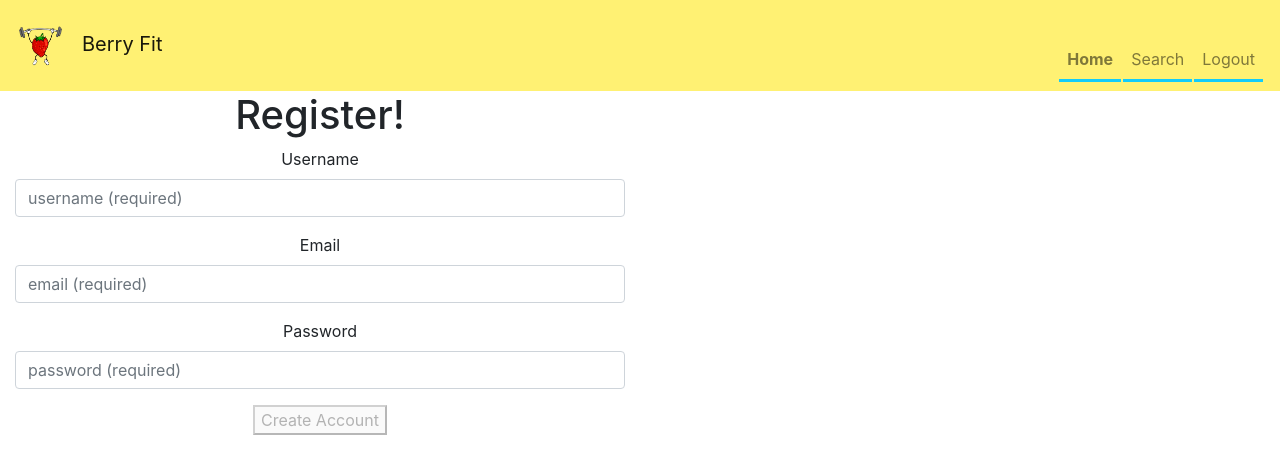
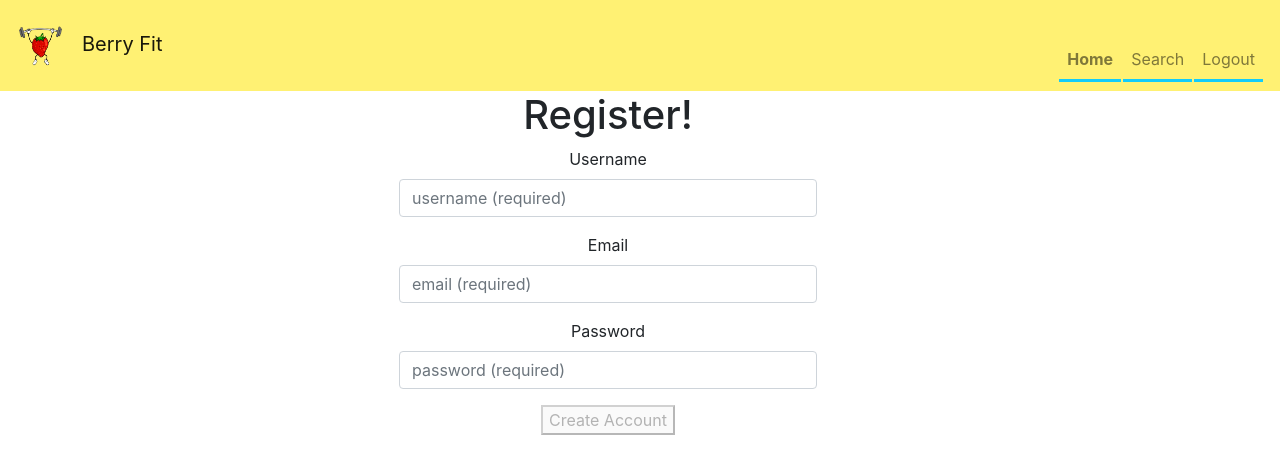
Before and after one commit to wow-such-team/get-swol-with-react, a React (Create React App) app in the folder client/: page /signup in a window 1280 px wide. Shown: the top 474 px of the page. Built offline with nearby package versions, Linux system fonts and the light colour scheme.

Commit message:
login center

```diff
--- a/client/src/components/Login/userLogin.js
+++ b/client/src/components/Login/userLogin.js
@@ -3,7 +3,7 @@ import './style.css';
 
 export function Username(props) {
     return (
-        <div className="form-group">
+        <div className="form-group login-box">
             <label for="inputUsername" id="username">Username</label>
             <input className="form-control" {...props} />
         </div>
@@ -13,7 +13,7 @@ export function Username(props) {
 
 export function Email(props) {
     return (
-        <div className="form-group">
+        <div className="form-group login-box">
             <label for="inputEmail" id="email">Email</label>
             <input className="form-control" {...props} />
         </div>
@@ -22,7 +22,7 @@ export function Email(props) {
 
 export function Password(props) {
     return (
-        <div className="form-group">
+        <div className="form-group login-box">
             <label for="inputPassword" id="password">Password</label>
             <input type="password" className="form-control" {...props} />
         </div>
--- a/client/src/pages/Login/login.js
+++ b/client/src/pages/Login/login.js
@@ -48,7 +48,9 @@ class Login extends Component {
 
   render() {
     return (
+      <div id = "login-box">
       <Container fluid>
+
         <Row>
           <Col size="md-6">
             <h1>Sign In!</h1>
@@ -70,7 +72,9 @@ class Login extends Component {
             </form>
           </Col>
         </Row>
+
       </Container>
+      </div>
     );
   }
 
--- a/client/src/pages/Login/style.css
+++ b/client/src/pages/Login/style.css
@@ -0,0 +1,3 @@
+#login-box {
+    margin-left: 30%;
+}
--- a/client/src/pages/NewUser/newUser.js
+++ b/client/src/pages/NewUser/newUser.js
@@ -36,9 +36,10 @@ class NewUser extends Component {
 
   render() {
     return (
+      <div id="login-box">
       <Container fluid>
         <Row>
-          <Col size="md-6">
+          <Col id="loginBox" size="md-6">
             <h1>Register!</h1>
             <form>
               <Username
@@ -69,6 +70,7 @@ class NewUser extends Component {
           </Col>
         </Row>
       </Container>
+      </div>
     );
   }
 
--- a/client/src/pages/NewUser/style.css
+++ b/client/src/pages/NewUser/style.css
@@ -0,0 +1,3 @@
+#login-box {
+    margin-left: 30%;
+}
```
Also changed, not shown: client/src/components/Login/style.css (line endings or trailing spaces).
